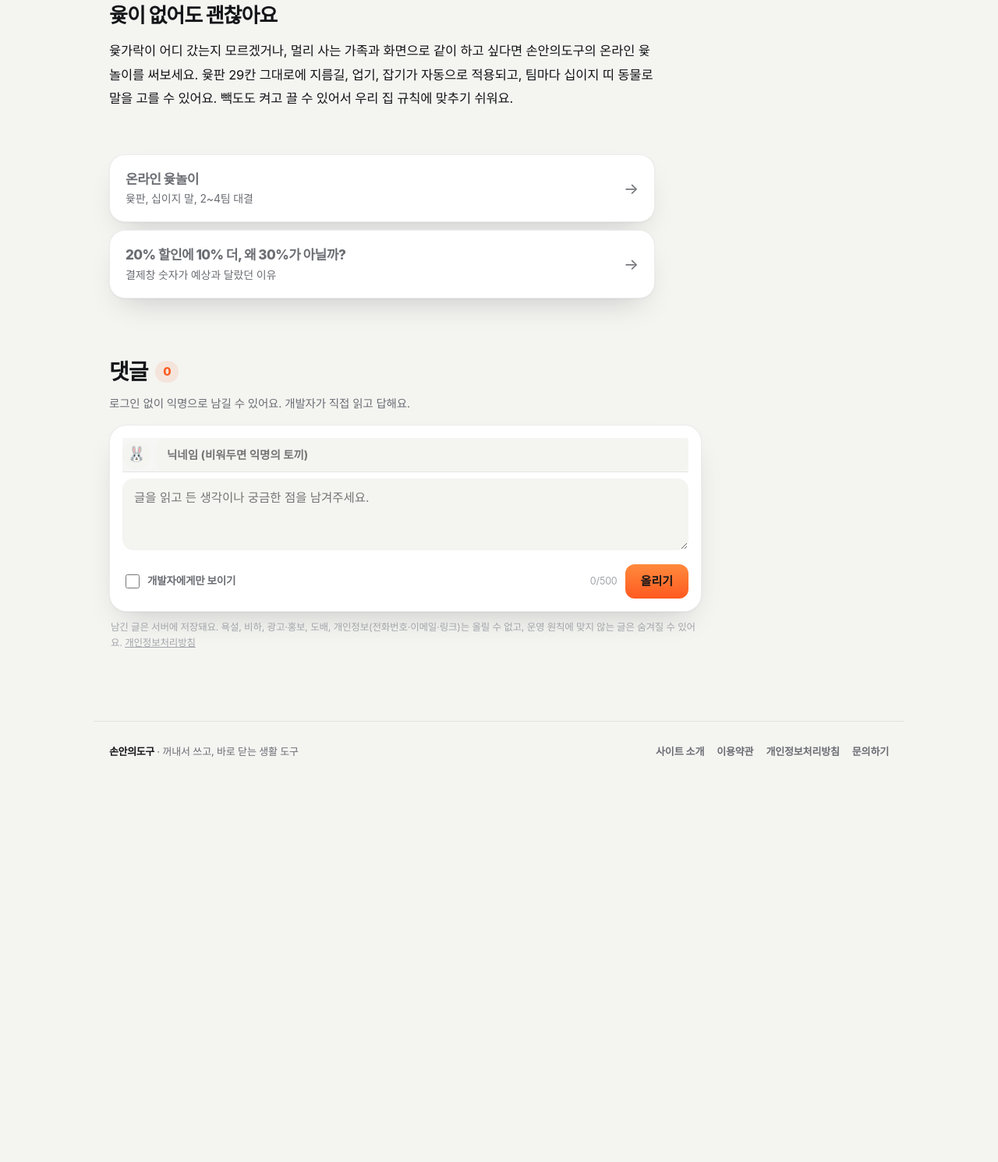
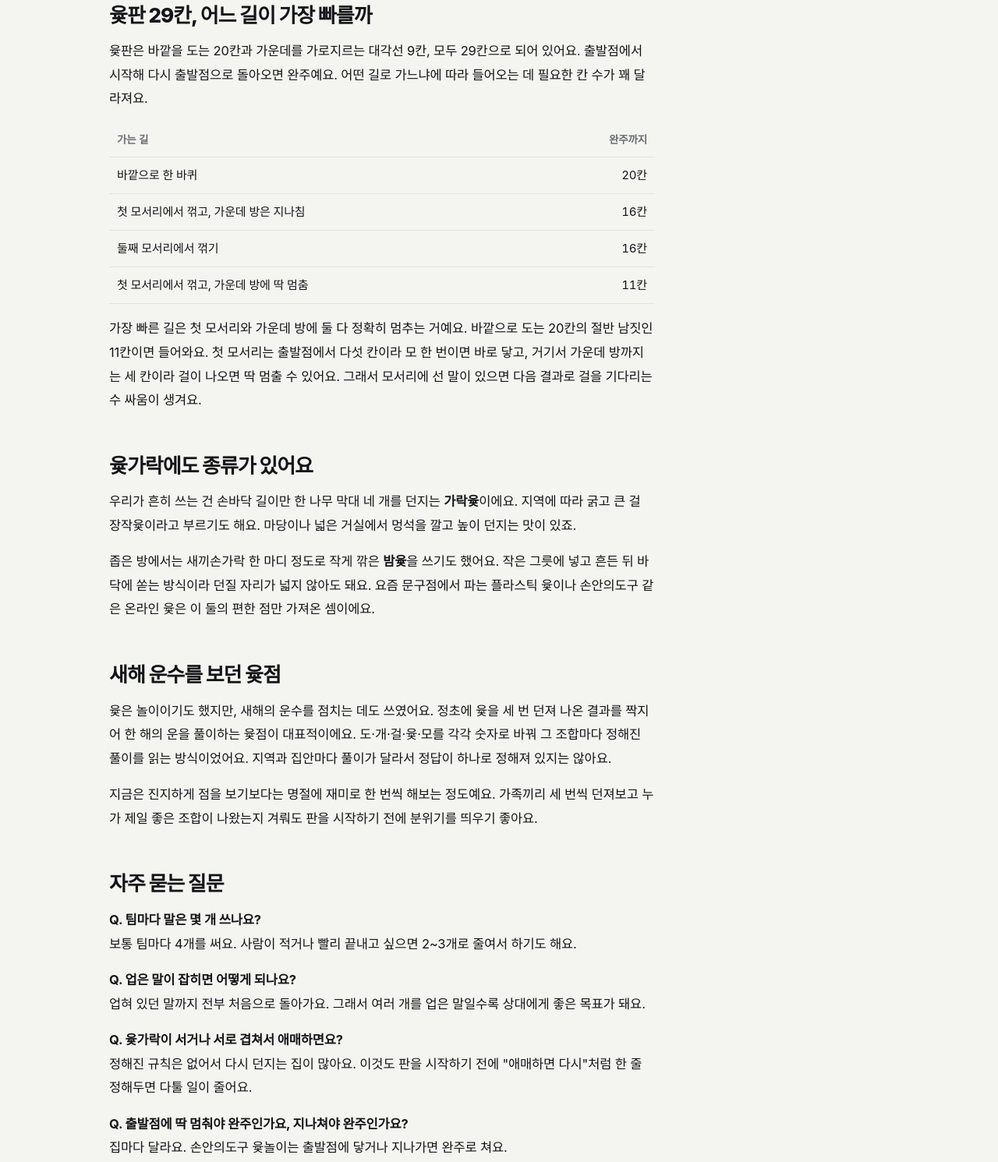
Before and after one commit to sonandogu-ops/sonandogu-ops.github.io, a plain HTML site: page blog/yut-rules/index.html in a window 1280 px wide. Shown: the part 3512-5003 px from the top of the page at 78% size. Before the commit the page ends 4535 px from the top, so only its background shows below. Drawn offline with Linux system fonts and the light colour scheme; a web font is replaced by a local one.

Commit message:
윷놀이 규칙 글 보강 (윷판 경로별 칸 수, 윷가락 종류, 윷점, FAQ) (#11)
경로별 완주 칸 수는 사이트 윷놀이 게임의 route() 코드와 같은 기준으로 셈.


Claude-Session: https://claude.ai/code/session_014M4UVE4QdxrQAqy8tYAeAT

Co-authored-by: Claude <noreply@anthropic.com>

```diff
--- a/blog/yut-rules/index.html
+++ b/blog/yut-rules/index.html
@@ -239,6 +239,33 @@ td:last-child,th:last-child{text-align:right}
   <p>사람이 많으면 보통 두세 팀으로 나눠 해요. 이때 실력 좋은 삼촌이 한 팀에 몰리거나, 아이들끼리만 묶이면 시작도 전에 김이 새요. 어른과 아이를 고르게 섞고, 윷을 던지는 순서도 팀 안에서 번갈아 돌리면 모두가 판에 참여하는 기분이 들어요.</p>
   <p>누가 어느 팀으로 갈지 정하기 애매하면 <a href="/party/team/">팀 나누기 도구</a>로 무작위로 섞는 것도 방법이에요. 뽑기로 정하면 "왜 내가 저 팀이야" 같은 불만이 확실히 줄어요.</p>
 
+  <h2>윷판 29칸, 어느 길이 가장 빠를까</h2>
+  <p>윷판은 바깥을 도는 20칸과 가운데를 가로지르는 대각선 9칸, 모두 29칸으로 되어 있어요. 출발점에서 시작해 다시 출발점으로 돌아오면 완주예요. 어떤 길로 가느냐에 따라 들어오는 데 필요한 칸 수가 꽤 달라져요.</p>
+  <div class="tbl"><table>
+    <thead><tr><th>가는 길</th><th>완주까지</th></tr></thead>
+    <tbody>
+      <tr><td>바깥으로 한 바퀴</td><td>20칸</td></tr>
+      <tr><td>첫 모서리에서 꺾고, 가운데 방은 지나침</td><td>16칸</td></tr>
+      <tr><td>둘째 모서리에서 꺾기</td><td>16칸</td></tr>
+      <tr><td>첫 모서리에서 꺾고, 가운데 방에 딱 멈춤</td><td>11칸</td></tr>
+    </tbody>
+  </table></div>
+  <p>가장 빠른 길은 첫 모서리와 가운데 방에 둘 다 정확히 멈추는 거예요. 바깥으로 도는 20칸의 절반 남짓인 11칸이면 들어와요. 첫 모서리는 출발점에서 다섯 칸이라 모 한 번이면 바로 닿고, 거기서 가운데 방까지는 세 칸이라 걸이 나오면 딱 멈출 수 있어요. 그래서 모서리에 선 말이 있으면 다음 결과로 걸을 기다리는 수 싸움이 생겨요.</p>
+
+  <h2>윷가락에도 종류가 있어요</h2>
+  <p>우리가 흔히 쓰는 건 손바닥 길이만 한 나무 막대 네 개를 던지는 <strong>가락윷</strong>이에요. 지역에 따라 굵고 큰 걸 장작윷이라고 부르기도 해요. 마당이나 넓은 거실에서 멍석을 깔고 높이 던지는 맛이 있죠.</p>
+  <p>좁은 방에서는 새끼손가락 한 마디 정도로 작게 깎은 <strong>밤윷</strong>을 쓰기도 했어요. 작은 그릇에 넣고 흔든 뒤 바닥에 쏟는 방식이라 던질 자리가 넓지 않아도 돼요. 요즘 문구점에서 파는 플라스틱 윷이나 손안의도구 같은 온라인 윷은 이 둘의 편한 점만 가져온 셈이에요.</p>
+
+  <h2>새해 운수를 보던 윷점</h2>
+  <p>윷은 놀이이기도 했지만, 새해의 운수를 점치는 데도 쓰였어요. 정초에 윷을 세 번 던져 나온 결과를 짝지어 한 해의 운을 풀이하는 윷점이 대표적이에요. 도·개·걸·윷·모를 각각 숫자로 바꿔 그 조합마다 정해진 풀이를 읽는 방식이었어요. 지역과 집안마다 풀이가 달라서 정답이 하나로 정해져 있지는 않아요.</p>
+  <p>지금은 진지하게 점을 보기보다는 명절에 재미로 한 번씩 해보는 정도예요. 가족끼리 세 번씩 던져보고 누가 제일 좋은 조합이 나왔는지 겨뤄도 판을 시작하기 전에 분위기를 띄우기 좋아요.</p>
+
+  <h2>자주 묻는 질문</h2>
+  <p><strong>Q. 팀마다 말은 몇 개 쓰나요?</strong><br>보통 팀마다 4개를 써요. 사람이 적거나 빨리 끝내고 싶으면 2~3개로 줄여서 하기도 해요.</p>
+  <p><strong>Q. 업은 말이 잡히면 어떻게 되나요?</strong><br>업혀 있던 말까지 전부 처음으로 돌아가요. 그래서 여러 개를 업은 말일수록 상대에게 좋은 목표가 돼요.</p>
+  <p><strong>Q. 윷가락이 서거나 서로 겹쳐서 애매하면요?</strong><br>정해진 규칙은 없어서 다시 던지는 집이 많아요. 이것도 판을 시작하기 전에 "애매하면 다시"처럼 한 줄 정해두면 다툴 일이 줄어요.</p>
+  <p><strong>Q. 출발점에 딱 멈춰야 완주인가요, 지나쳐야 완주인가요?</strong><br>집마다 달라요. 손안의도구 윷놀이는 출발점에 닿거나 지나가면 완주로 쳐요.</p>
+
   <h2>윷이 없어도 괜찮아요</h2>
   <p>윷가락이 어디 갔는지 모르겠거나, 멀리 사는 가족과 화면으로 같이 하고 싶다면 손안의도구의 온라인 윷놀이를 써보세요. 윷판 29칸 그대로에 지름길, 업기, 잡기가 자동으로 적용되고, 팀마다 십이지 띠 동물로 말을 고를 수 있어요. 빽도도 켜고 끌 수 있어서 우리 집 규칙에 맞추기 쉬워요.</p>
 
```
